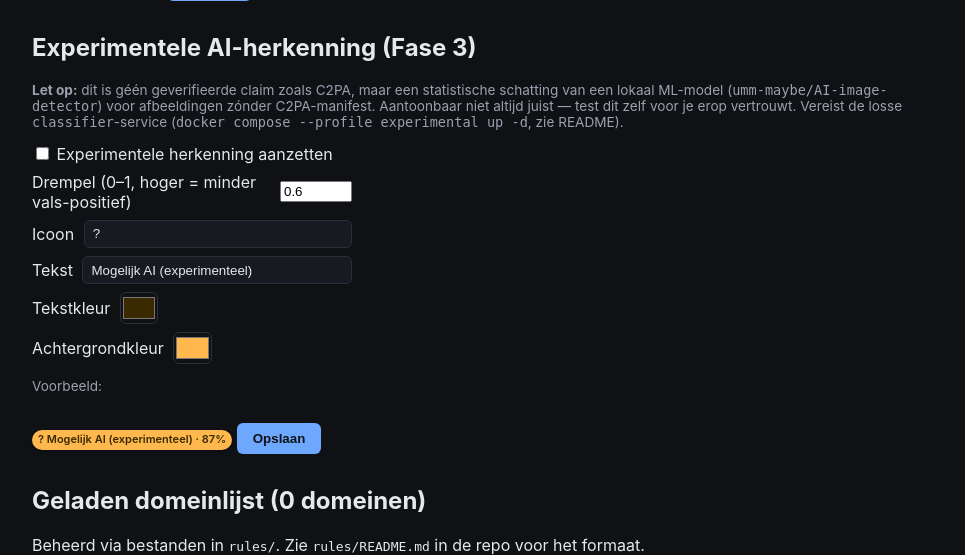
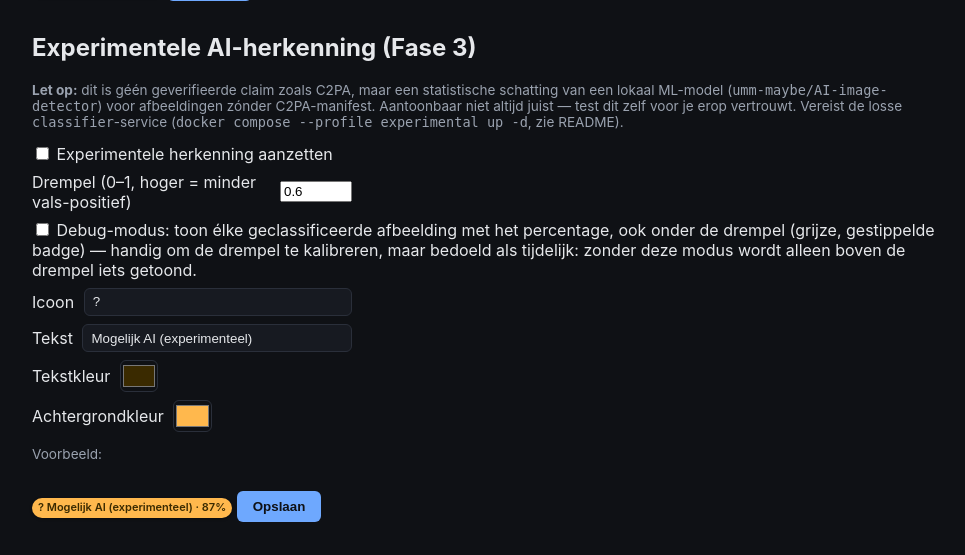
Before and after one commit to marconijmeijer/authentipi, a FastAPI app: page /settings in a window 1280 px wide. Shown: the part 727-1282 px from the top of the page, without its empty margins (152-1117 px from the left). Run offline with FastAPI, Linux system fonts and the light colour scheme; parts of the project's set-up code (start-up, migrations or seed data) failed here and were passed over.

Commit message:
Add debug mode to Fase 3 so threshold tuning isn't blind
Previously the proxy only ever reported a heuristic mark when the score
crossed the threshold, so lowering the threshold and "seeing little
difference" gave no feedback about how close other images actually were.

New "Debug-modus" toggle on the settings page makes the proxy report every
classified image regardless of threshold, tagged with a new
above_threshold flag. marker.js renders below-threshold debug rows with a
distinct gray/dashed badge ("debug: 24% (onder drempel)") instead of the
normal amber flagged style, so a calibration aid never looks like a real
detection. Meant to be temporary -- toggled off once the threshold is
tuned, documented as such in both the settings page and README.

Migrated the live dev database with ALTER TABLE instead of wiping the
volume this time, to stop losing in-progress settings/marks on every
schema change (this recurred a few times already and was worth fixing).

Co-Authored-By: Claude Sonnet 5 <noreply@anthropic.com>

```diff
--- a/app/authentipi/routers/dashboard.py
+++ b/app/authentipi/routers/dashboard.py
@@ -189,6 +189,7 @@ def update_heuristic_settings(
     bg_color: str = Form("#ffb84d"),
     threshold: float = Form(0.6),
     enabled: str = Form(""),
+    debug: str = Form(""),
 ):
     with SessionLocal() as session:
         row = session.get(HeuristicMarkerSettings, 1)
@@ -201,5 +202,6 @@ def update_heuristic_settings(
         row.bg_color = bg_color
         row.threshold = max(0.0, min(threshold, 1.0))
         row.enabled = enabled == "on"
+        row.debug = debug == "on"
         session.commit()
     return RedirectResponse(url="/settings", status_code=303)
--- a/app/authentipi/routers/heuristic_marks.py
+++ b/app/authentipi/routers/heuristic_marks.py
@@ -17,6 +17,7 @@ class HeuristicMarkReport(BaseModel):
     label: str
     score: float
     model_name: str
+    above_threshold: bool = True
 
 
 @router.post("")
@@ -30,6 +31,7 @@ def report_heuristic_mark(mark: HeuristicMarkReport):
                 label=mark.label,
                 score=mark.score,
                 model_name=mark.model_name,
+                above_threshold=mark.above_threshold,
             )
         )
         session.commit()
@@ -61,6 +63,7 @@ def check_heuristic_marks(urls: str):
                 "label": row.label,
                 "score": row.score,
                 "model_name": row.model_name,
+                "above_threshold": row.above_threshold,
             }
         )
     return results
@@ -87,6 +90,7 @@ def list_heuristic_marks(limit: int = 50, offset: int = 0):
             "label": r.label,
             "score": r.score,
             "model_name": r.model_name,
+            "above_threshold": r.above_threshold,
         }
         for r in rows
     ]
--- a/app/authentipi/routers/heuristic_settings.py
+++ b/app/authentipi/routers/heuristic_settings.py
@@ -15,6 +15,7 @@ DEFAULTS = {
     "bg_color": "#ffb84d",
     "enabled": False,
     "threshold": 0.6,
+    "debug": False,
 }
 
 
@@ -25,6 +26,7 @@ class HeuristicSettingsPayload(BaseModel):
     bg_color: str
     enabled: bool
     threshold: float
+    debug: bool = False
 
 
 def _as_dict(row: HeuristicMarkerSettings | None) -> dict:
@@ -37,6 +39,7 @@ def _as_dict(row: HeuristicMarkerSettings | None) -> dict:
         "bg_color": row.bg_color,
         "enabled": row.enabled,
         "threshold": row.threshold,
+        "debug": row.debug,
     }
 
 
@@ -59,5 +62,6 @@ def set_heuristic_settings(payload: HeuristicSettingsPayload):
         row.bg_color = payload.bg_color
         row.enabled = payload.enabled
         row.threshold = max(0.0, min(payload.threshold, 1.0))
+        row.debug = payload.debug
         session.commit()
         return _as_dict(row)
--- a/app/authentipi/templates/settings.html
+++ b/app/authentipi/templates/settings.html
@@ -61,6 +61,13 @@
       <label class="field-row">
         Drempel (0–1, hoger = minder vals-positief)
         <input type="number" name="threshold" value="{{ heuristic.threshold }}" min="0" max="1" step="0.05" style="width:5rem;" />
+      </label>
+      <label class="checkbox-row">
+        <input type="checkbox" name="debug" {% if heuristic.debug %}checked{% endif %} />
+        Debug-modus: toon élke geclassificeerde afbeelding met het
+        percentage, ook onder de drempel (grijze, gestippelde badge) —
+        handig om de drempel te kalibreren, maar bedoeld als tijdelijk:
+        zonder deze modus wordt alleen boven de drempel iets getoond.
       </label>
       <label class="field-row">
         Icoon
```
Also changed, not shown: app/authentipi/models.py (+7 -0 lines), app/authentipi/static/marker.js (+17 -6 lines), app/authentipi/templates/_heuristic_marks_table.html (+7 -1 lines), proxy/authentipi_addon.py (+11 -1 lines), tests/helpers.py (+2 -0 lines), tests/test_heuristic_detection.py (+20 -0 lines), README.md.
